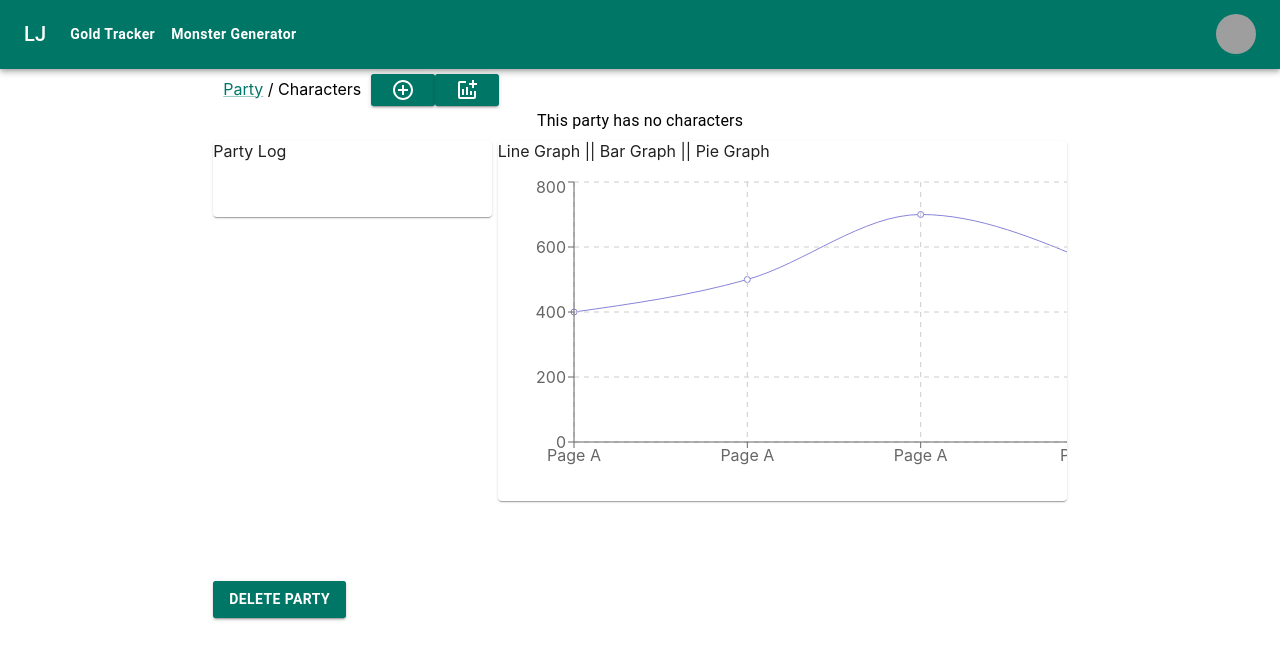
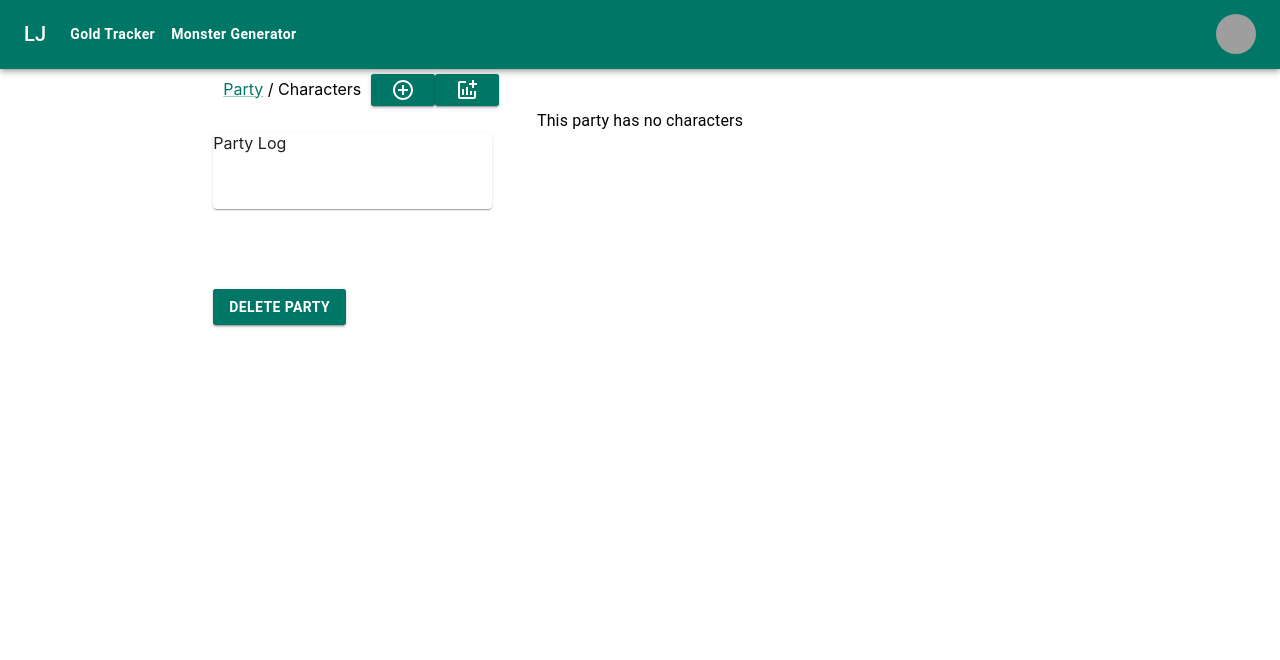
Before and after one commit to JusticeLuke/gold_tracker, a React (Create React App) app in the folder gold_tracker_ui/: page /partys/inventory in a window 1280 px wide. Shown: the top 660 px of the page. Built offline with nearby package versions, Linux system fonts and the light colour scheme; grey boxes are pictures that could not be loaded.

Commit message:
Make graph card a child of the log card

```diff
--- a/gold_tracker_ui/src/components/suite/PartyInventory.tsx
+++ b/gold_tracker_ui/src/components/suite/PartyInventory.tsx
@@ -10,8 +10,6 @@ import UpdatePartyModal from "../modal/UpdatePartyModal";
 import { deleteParty } from "../../actions/partyActions/CRUDParty";
 import { useNavigate } from "react-router-dom";
 import LogCard from "./inventoryComponents/LogCard";
-import GraphsCard from "./inventoryComponents/GraphsCard";
-import Grid from "@mui/material/Grid";
 import AddchartIcon from "@mui/icons-material/Addchart";
 
 const PartyInventory = () => {
@@ -85,12 +83,9 @@ const PartyInventory = () => {
           setOpenPartyWealth(false);
         }}
       />
+      <CharacterDataTable rows={getData()} />
+      <LogCard />
 
-      <CharacterDataTable rows={getData()} />
-      <Grid container sx={{ mt: "1%" }}>
-        <LogCard />
-        <GraphsCard />
-      </Grid>
       <CommonButton
         sx={{ mt: 10 }}
         variant={"contained"}
```
